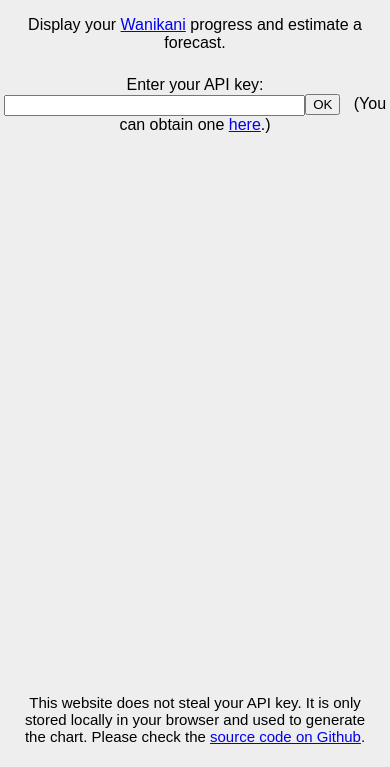
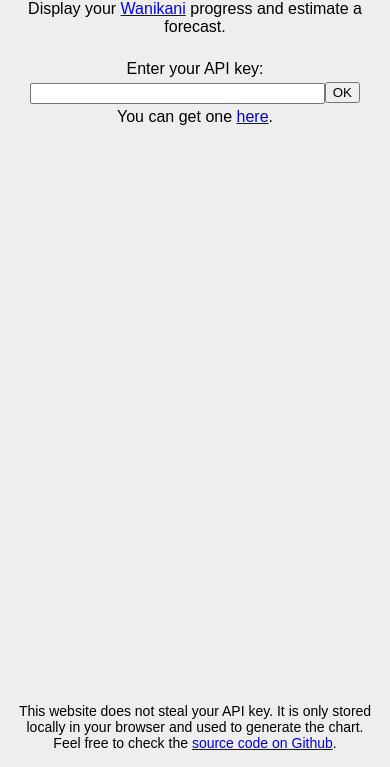
Before and after one commit to tobia/zenshin, a website: page src/index.html in a window 390 px wide. Shown: the part 77-844 px from the top of the page. Drawn offline with Linux system fonts and the light colour scheme.

Commit message:
Fix style on mobile

```diff
--- a/src/index.html
+++ b/src/index.html
@@ -17,11 +17,16 @@
         and estimate a forecast.
       </p>
       <form id="submitKey" action>
-        Enter your API key: <input id="key" /><button type="submit">OK</button>
-        &nbsp; (You can obtain one
-        <a href="https://www.wanikani.com/settings/personal_access_tokens"
-          >here</a
-        >.)
+        <span class="sm-line"> Enter your API key:</span>
+        <span class="sm-line">
+          <input id="key" /><button type="submit">OK</button>
+        </span>
+        <span class="sm-line">
+          You can get one
+          <a href="https://www.wanikani.com/settings/personal_access_tokens"
+            >here</a
+          >.
+        </span>
       </form>
       <div id="chart-scroller">
         <div id="chart-container">
@@ -32,7 +37,7 @@
     </main>
     <footer>
       This website does not steal your API key. It is only stored locally in
-      your browser and used to generate the chart. Please check the
+      your browser and used to generate the chart. Feel free to check the
       <a href="https://github.com/tobia/zenshin">source code on Github</a>.
     </footer>
     <script src="./index.js"></script>
--- a/src/style.css
+++ b/src/style.css
@@ -17,28 +17,32 @@
 }
 
 footer {
-  font-size: 15px;
+  font-size: 14px;
   flex-shrink: 0;
-  padding-bottom: 1.5em;
-  margin: 0 1.5em;
+  margin: 0 1rem;
+  padding: 1rem 0;
 }
 
 h1 {
-  margin: 1em 0 0.5em 0;
+  margin: 1rem 1rem 0.5rem 1rem;
   font-weight: normal;
 }
 
 h1 + p {
-  margin: 1.5em 0;
+  margin: 1.5rem 1rem;
+}
+
+p {
+  margin: 0 1rem;
 }
 
 #key {
   font-family: monospace;
-  width: 22em;
+  width: 21.5em;
 }
 
 #chart-scroller {
-  margin: 1.5em;
+  margin: 1.5rem;
   overflow: auto;
 }
 
@@ -55,19 +59,26 @@
 
 @media (max-width: 1400px) {
   #chart-container {
-    max-width: calc(90vw - 3em);
+    max-width: calc(90vw - 3rem);
   }
 }
 
 @media (max-width: 1200px) {
   #chart-container {
-    max-width: calc(100vw - 3em);
+    max-width: calc(100vw - 3rem);
   }
 }
 
 @media (max-width: 1024px) {
   #chart-container {
-    min-width: calc(1023px - 3em);
+    min-width: calc(1023px - 3rem);
     max-width: none;
   }
 }
+
+@media (max-width: 768px) {
+  span.sm-line {
+    display: block;
+    margin: 0.25rem 1rem;
+  }
+}
```
